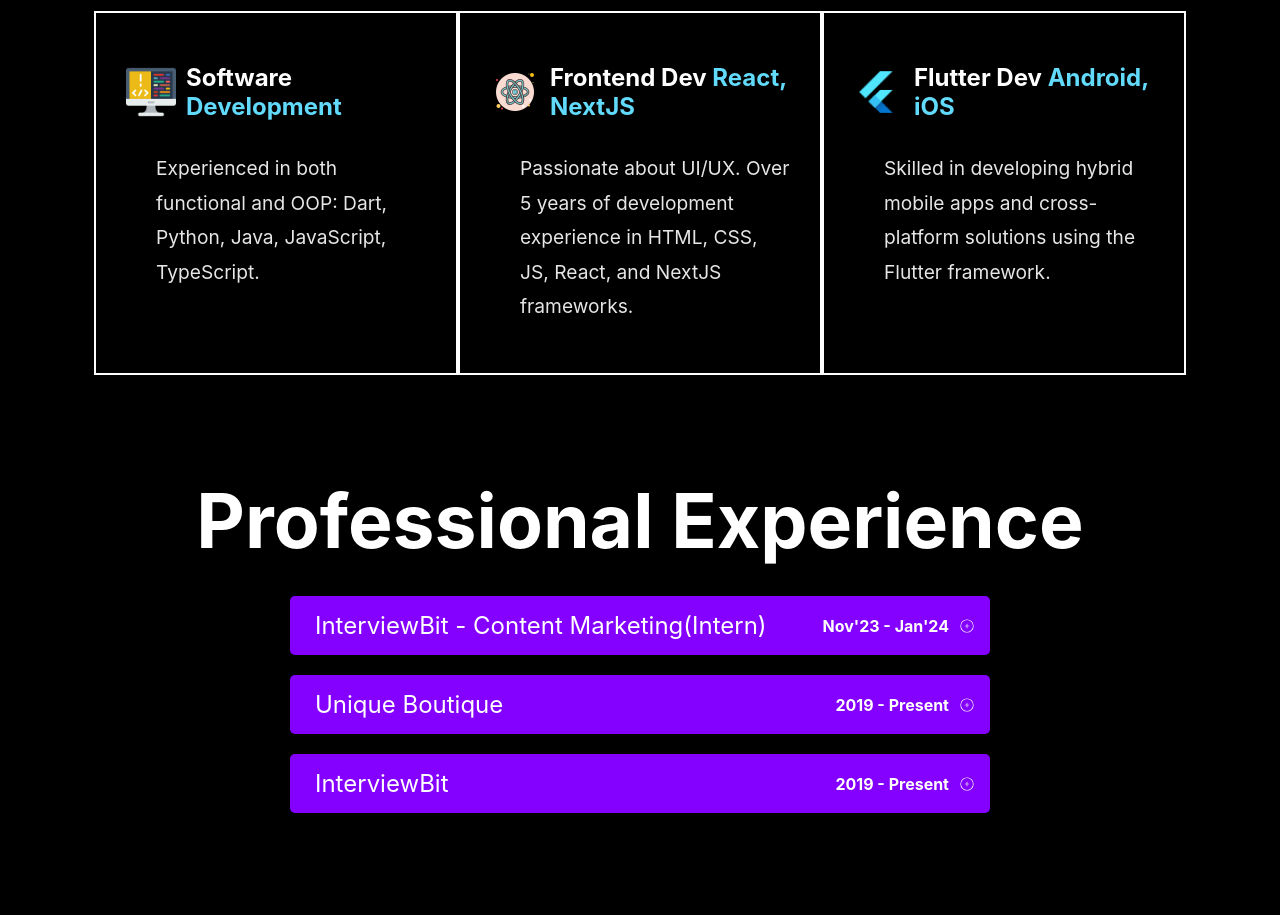
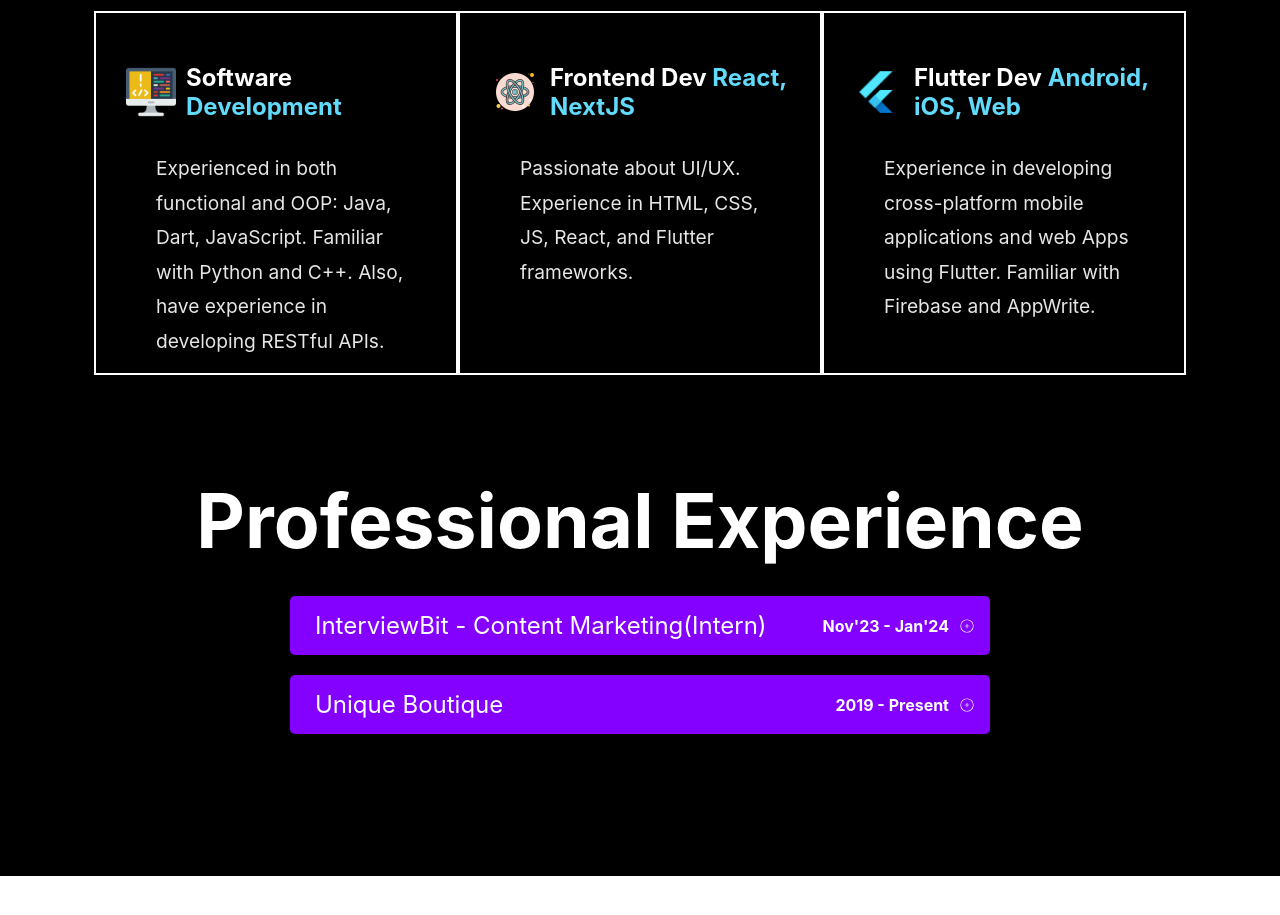
Before and after one commit to sailingsam/Portfolio_react, a React (Create React App) app: page / in a window 1280 px wide. Shown: the part 1000-1915 px from the top of the page. After the commit the page ends 1876 px from the top, so only its background shows below. Built offline with nearby package versions, Linux system fonts and the light colour scheme.

Commit message:
ready for phase 2

```diff
--- a/src/components/MyExpertiseSection/MyExpertise.jsx
+++ b/src/components/MyExpertiseSection/MyExpertise.jsx
@@ -14,19 +14,19 @@
           icon= {Coding}
           title="Software"
           highlight="Development"
-          description="Experienced in both functional and OOP: Dart, Python, Java, JavaScript, TypeScript."
+          description="Experienced in both functional and OOP: Java, Dart, JavaScript. Familiar with Python and C++. Also, have experience in developing RESTful APIs."
         />
         <Expertise
           icon={REACT}
           title="Frontend Dev"
           highlight="React, NextJS"
-          description="Passionate about UI/UX. Over 5 years of development experience in HTML, CSS, JS, React, and NextJS frameworks."
+          description="Passionate about UI/UX. Experience in HTML, CSS, JS, React, and Flutter frameworks."
         />
         <Expertise
           icon={FLUTTER}
           title="Flutter Dev"
-          highlight="Android, iOS"
-          description="Skilled in developing hybrid mobile apps and cross-platform solutions using the Flutter framework."
+          highlight="Android, iOS, Web"
+          description="Experience in developing cross-platform mobile applications and web Apps using Flutter. Familiar with Firebase and AppWrite. "
         />
       </div>
     </section>
--- a/src/components/ProffesionalExperienceSection/ProffesionalExperience.jsx
+++ b/src/components/ProffesionalExperienceSection/ProffesionalExperience.jsx
@@ -31,16 +31,6 @@
           ]}
           logo={ub}
         />
-        <Experience
-          tagLine="InterviewBit"
-          timeline="2019 - Present"
-          workPlace="Dhaka, Bangladesh"
-          website="https://github.com/sailingsam"
-          description="Developing front-end and mobile app solutions (B2C, B2B) in Travel Tech on React/Next.js framework and Flutter SDK."
-          skills={["Javascript", "Dart", "React", "NextJS", "Redux", "Flutter"]}
-          logo="https://th.bing.com/th/id/OIP.GDopL-7rnMesm8bafmdkEwAAAA?rs=1&pid=ImgDetMain"
-        />
-        {/* Add more Experience components as needed */}
       </div>
     </section>
   );
```
